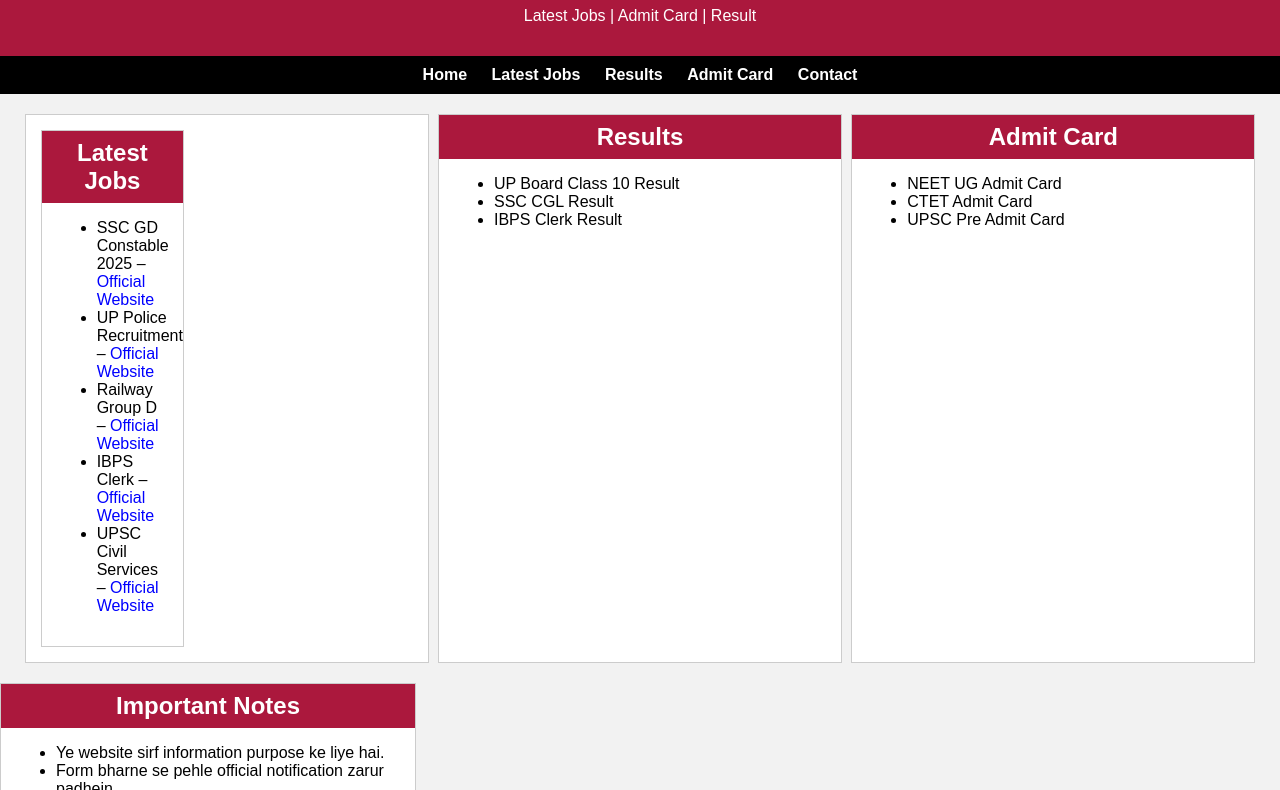
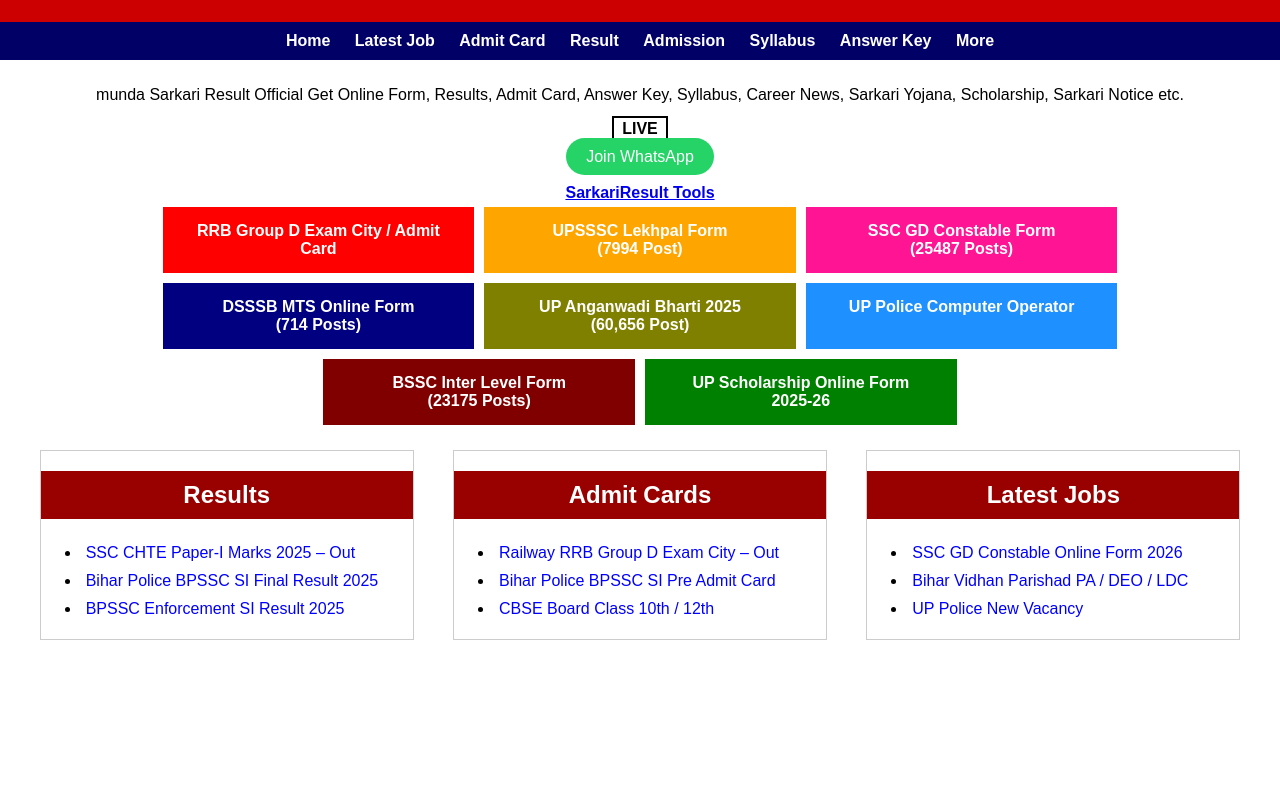
Before and after one commit to naveentopno09765443-cyber/sarkari-result, a plain HTML site: page index.html in a window 1280 px wide. Shown: the part 88-878 px from the top of the page. After the commit the page ends 800 px from the top, so only its background shows below. Drawn offline with Linux system fonts and the light colour scheme.

Commit message:
Add files via upload

```diff
--- a/index.html
+++ b/index.html
@@ -1,87 +1,99 @@
 <!DOCTYPE html>
 <html lang="en">
 <head>
-    <meta charset="UTF-8">
-    <title>Sarkari Result - Demo</title>
-    <link rel="stylesheet" href="style.css">
+<meta charset="UTF-8">
+<title>MundaSarkariResult.com.cm</title>
+<link rel="stylesheet" href="style.css">
 </head>
+
 <body>
 
-<header>
-    <h1>MUNDA SARKARI RESULT</h1>
-    <p>Latest Jobs | Admit Card | Result</p>
-</header>
-
-<nav>
-    <a href="#">Home</a>
-    <a href="#">Latest Jobs</a>
-    <a href="#">Results</a>
-    <a href="#">Admit Card</a>
-    <a href="#">Contact</a>
-</nav>
-
-<div class="container">
-    <div class="box">
-        <div class="box">
-    <h2>Latest Jobs</h2>
-    <ul>
-        <li>
-            SSC GD Constable 2025 –
-            <a href="https://ssc.gov.in" target="_blank">Official Website</a>
-        </li>
-        <li>
-            UP Police Recruitment –
-            <a href="https://uppbpb.gov.in" target="_blank">Official Website</a>
-        </li>
-        <li>
-            Railway Group D –
-            <a href="https://www.rrbcdg.gov.in" target="_blank">Official Website</a>
-        </li>
-        <li>
-            IBPS Clerk –
-            <a href="https://www.ibps.in" target="_blank">Official Website</a>
-        </li>
-        <li>
-            UPSC Civil Services –
-            <a href="https://upsc.gov.in" target="_blank">Official Website</a>
-        </li>
-    </ul>
+<!-- HEADER -->
+<div class="header">
+    <h1>MUNDA SARKARI RESULT </h1>
 </div>
 
-    </div>
+<!-- MENU -->
+<div class="menu">
+    <a href="#">Home</a>
+    <a href="#">Latest Job</a>
+    <a href="#">Admit Card</a>
+    <a href="#">Result</a>
+    <a href="#">Admission</a>
+    <a href="#">Syllabus</a>
+    <a href="#">Answer Key</a>
+    <a href="#">More</a>
+</div>
 
-    <div class="box">
+<!-- DESCRIPTION -->
+<div class="desc">
+    <p>
+        munda Sarkari Result Official Get Online Form, Results, Admit Card, Answer Key, Syllabus,
+        Career News, Sarkari Yojana, Scholarship, Sarkari Notice etc.
+    </p>
+    <span class="live">LIVE</span>
+</div>
+
+<!-- BUTTON -->
+<div class="center">
+    <a class="whatsapp" href="#">Join WhatsApp</a><br><br>
+    <a href="#"><b>SarkariResult Tools</b></a>
+</div>
+
+<!-- COLOR BOXES -->
+<div class="top-box">
+    <div class="box red">RRB Group D Exam City / Admit Card</div>
+    <div class="box orange">UPSSSC Lekhpal Form<br>(7994 Post)</div>
+    <div class="box pink">SSC GD Constable Form<br>(25487 Posts)</div>
+    <div class="box blue">DSSSB MTS Online Form<br>(714 Posts)</div>
+
+    <div class="box olive">UP Anganwadi Bharti 2025<br>(60,656 Post)</div>
+    <div class="box sky">UP Police Computer Operator</div>
+    <div class="box maroon">BSSC Inter Level Form<br>(23175 Posts)</div>
+    <div class="box green">UP Scholarship Online Form<br>2025-26</div>
+</div>
+
+<!-- 3 COLUMN SECTION -->
+<div class="three">
+    <div class="column">
         <h2>Results</h2>
         <ul>
-            <li>UP Board Class 10 Result</li>
-            <li>SSC CGL Result</li>
-            <li>IBPS Clerk Result</li>
+            <li><a href="#">SSC CHTE Paper-I Marks 2025 – Out</a></li>
+            <li><a href="#">Bihar Police BPSSC SI Final Result 2025</a></li>
+            <li><a href="#">BPSSC Enforcement SI Result 2025</a></li>
         </ul>
     </div>
 
-    <div class="box">
-        <h2>Admit Card</h2>
+    <div class="column">
+        <h2>Admit Cards</h2>
         <ul>
-            <li>NEET UG Admit Card</li>
-            <li>CTET Admit Card</li>
-            <li>UPSC Pre Admit Card</li>
+            <li><a href="#">Railway RRB Group D Exam City – Out</a></li>
+            <li><a href="#">Bihar Police BPSSC SI Pre Admit Card</a></li>
+            <li><a href="#">CBSE Board Class 10th / 12th</a></li>
+        </ul>
+    </div>
+
+    <div class="column">
+        <h2>Latest Jobs</h2>
+        <ul>
+            <li>
+                <a href="https://ssc.gov.in" target="_blank">
+                SSC GD Constable Online Form 2026
+                </a>
+            </li>
+            <li>
+                <a href="https://bpsc.bihar.gov.in" target="_blank">
+                Bihar Vidhan Parishad PA / DEO / LDC
+                </a>
+            </li>
+            <li>
+                <a href="https://uppbpb.gov.in" target="_blank">
+                UP Police New Vacancy
+                </a>
+            </li>
         </ul>
     </div>
 </div>
-<div class="box">
-    <h2>Important Notes</h2>
-    <ul>
-        <li>Ye website sirf information purpose ke liye hai.</li>
-        <li>Form bharne se pehle official notification zarur padhein.</li>
-        <li>Hum kisi bhi job ke liye fees nahi lete.</li>
-        <li>Apply karne ke liye hamesha official website par hi jaaye.</li>
-        <li>Kisi bhi galat link se bachkar rahein.</li>
-    </ul>
-</div>
-
-<footer>
-    <p>© 2025 Sarkari Result Demo | For Learning Purpose</p>
-</footer>
 
 </body>
 </html>
--- a/style.css
+++ b/style.css
@@ -1,61 +1,99 @@
 body {
     margin: 0;
     font-family: Arial, sans-serif;
-    background: #f2f2f2;
 }
 
-header {
-    background: #ab183d;
+/* HEADER */
+.header {
+    background: #cc0000;
     color: white;
     text-align: center;
     padding: 15px;
 }
 
-nav {
-    background: black;
+/* MENU */
+.menu {
+    background: #000066;
+    text-align: center;
     padding: 10px;
-    text-align: center;
 }
-
-nav a {
+.menu a {
     color: white;
     margin: 0 10px;
     text-decoration: none;
     font-weight: bold;
 }
 
-.container {
+/* DESCRIPTION */
+.desc {
+    text-align: center;
+    padding: 10px;
+}
+.live {
+    border: 2px solid black;
+    padding: 2px 8px;
+    font-weight: bold;
+}
+
+/* CENTER */
+.center {
+    text-align: center;
+}
+
+/* BUTTON */
+.whatsapp {
+    background: #25d366;
+    color: white;
+    padding: 10px 20px;
+    border-radius: 20px;
+    text-decoration: none;
+}
+
+/* TOP BOXES */
+.top-box {
+    display: flex;
+    flex-wrap: wrap;
+    justify-content: center;
+}
+.box {
+    color: white;
+    padding: 15px;
+    margin: 5px;
+    width: 22%;
+    text-align: center;
+    font-weight: bold;
+}
+
+/* COLORS */
+.red { background: red; }
+.orange { background: orange; }
+.pink { background: deeppink; }
+.blue { background: navy; }
+.olive { background: olive; }
+.sky { background: dodgerblue; }
+.maroon { background: maroon; }
+.green { background: green; }
+
+/* THREE COLUMN */
+.three {
     display: flex;
     justify-content: space-around;
     margin: 20px;
 }
-
-.box {
-    background: white;
+.column {
     width: 30%;
-    padding: 15px;
     border: 1px solid #ccc;
 }
-
-.box h2 {
-    background: #ab183d;
-    color: white;
-    padding: 8px;
-    margin: -15px -15px 10px -15px;
-    text-align: center;
-}
-
-footer {
-    background: black;
+.column h2 {
+    background: #990000;
     color: white;
     text-align: center;
     padding: 10px;
 }
-a {
+.column ul li {
+    padding: 5px;
+}
+.column a {
     color: blue;
     text-decoration: none;
 }
-
-a:hover {
-    text-decoration: underline;
-}
```
